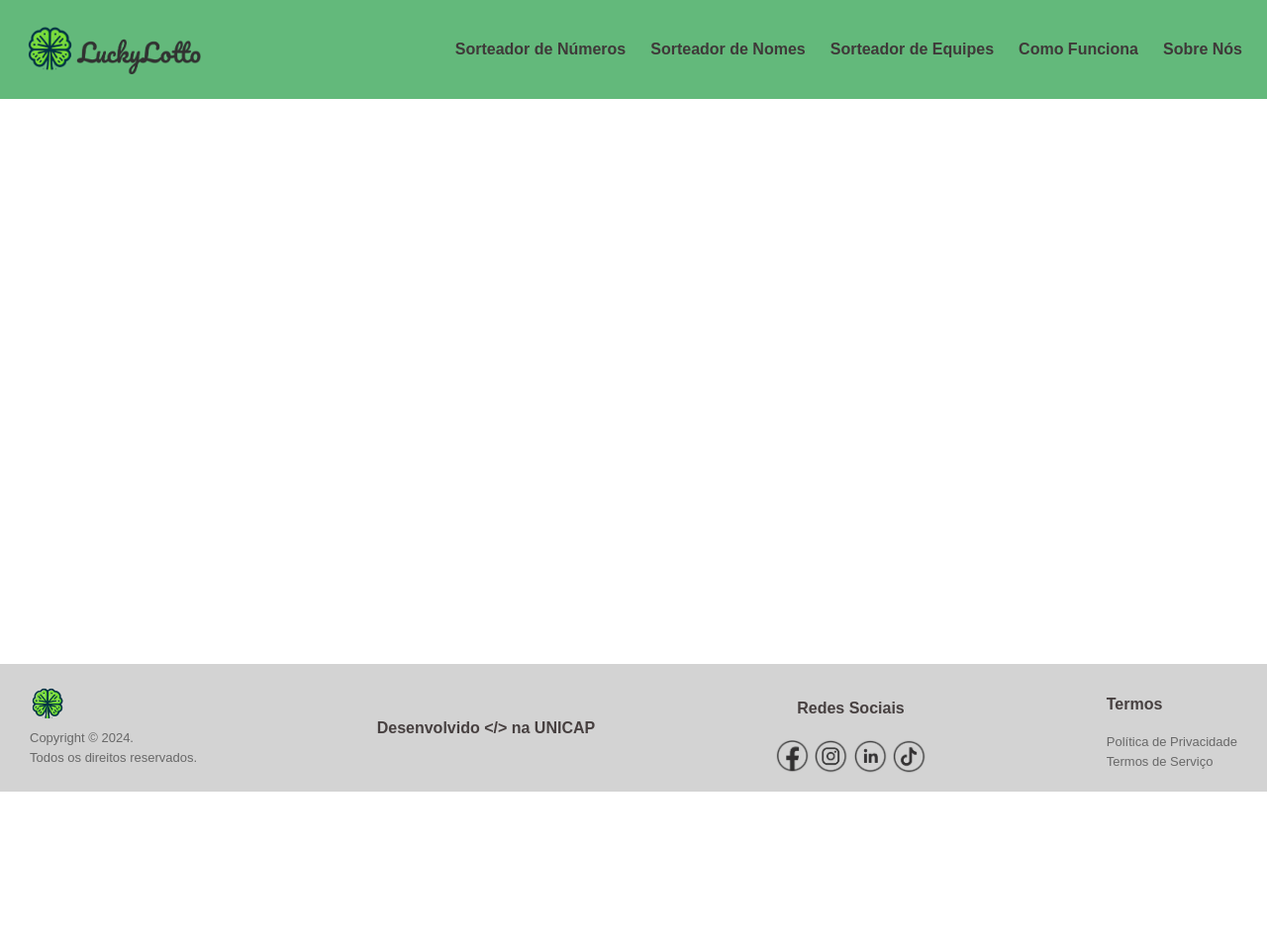
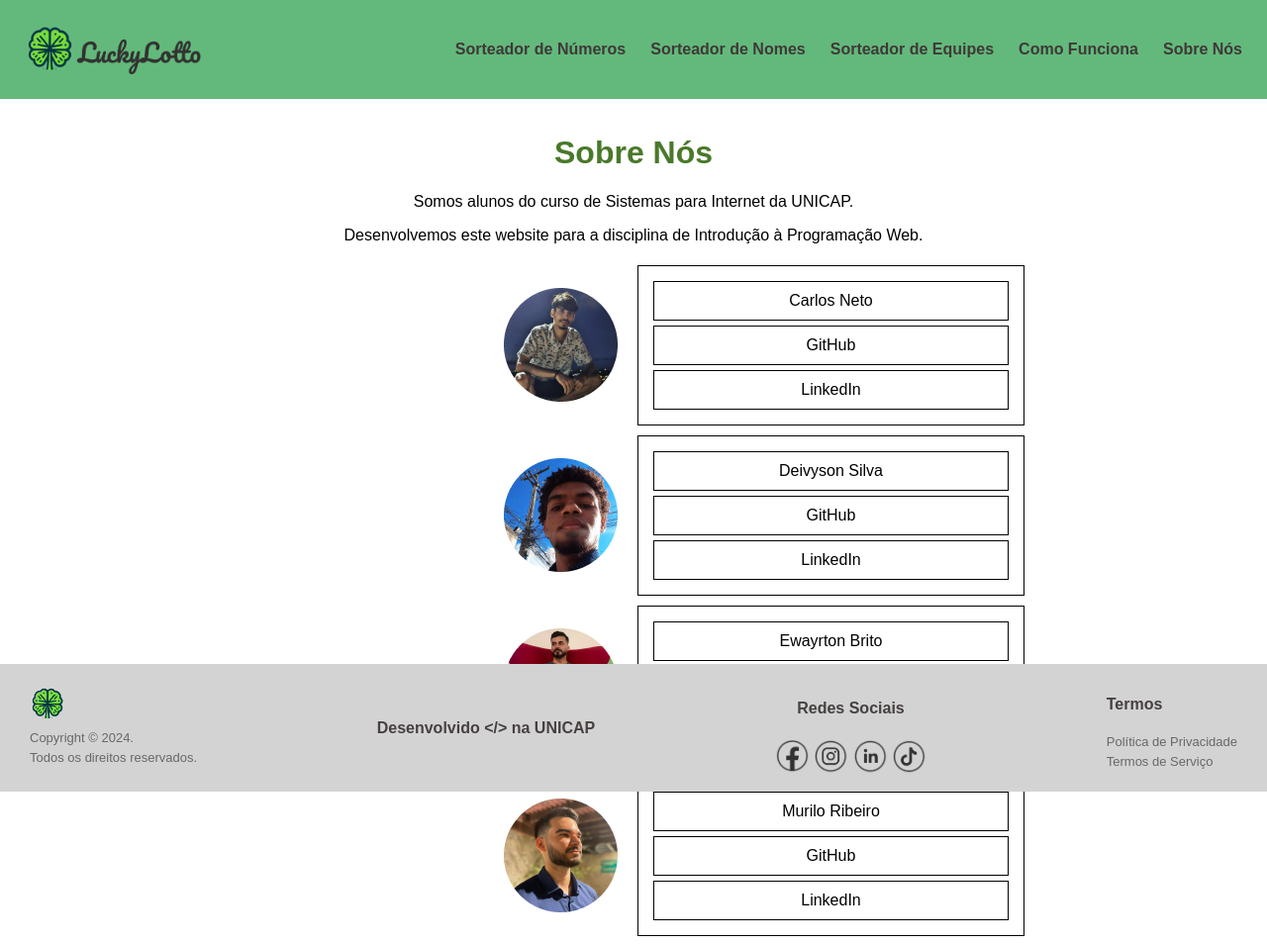
Before and after one commit to deivysonjds/sorteador, a plain HTML site: page src/sobre_nos/index.html in a window 1280 px wide. Shown: the whole page at 99% size. Before the commit the page ends 800 px from the top, so only its background shows below. Drawn offline with Linux system fonts and the light colour scheme.

Commit message:
página sobre nós

```diff
--- a/src/sobre_nos/index.html
+++ b/src/sobre_nos/index.html
@@ -21,6 +21,61 @@
     </header>
 
     <main>
+        <h1>Sobre Nós</h1>
+        <p>Somos alunos do curso de Sistemas para Internet da UNICAP.</p>
+        <p>Desenvolvemos este website para a disciplina de Introdução à Programação Web.</p>
+       <div class="div-center">
+        <section class="container">
+            <div class="item profile">
+              <img src="/src/sobre_nos/carlos_neto_profile_pic.png">
+            </div>
+            <div class="item list">
+              <div class="item list">Carlos Neto</div>
+              <div class="item list">GitHub</div>
+              <div class="item list">LinkedIn</div>
+            </div>
+
+          </section>
+          <section class="container">
+            <div class="item profile">
+              <img src="/src/sobre_nos/deivyson_jose_profile_pic.png">
+            </div>
+            <div class="item list">
+              <div class="item list">Deivyson Silva</div>
+              <div class="item list">GitHub</div>
+              <div class="item list">LinkedIn</div>
+            </div>
+          </section>
+
+          <section class="container">
+            <div class="item profile">
+              <img src="/src/sobre_nos/ewayrton_brito_profile_pic.png">
+            </div>
+            <div class="item list">
+              <div class="item list">Ewayrton Brito</div>
+              <div class="item list">GitHub</div>
+              <div class="item list">LinkedIn</div>
+            </div>
+          </section>
+
+          <section class="container">
+            <div class="item profile">
+              <img src="/src/sobre_nos/murilo_ribeiro_profile_pic.png">
+            </div>
+            <div class="item list">
+              <div class="item list">Murilo Ribeiro</div>
+              <div class="item list">GitHub</div>
+              <div class="item list">LinkedIn</div>
+            </div>
+          </section>
+
+
+
+
+        </div>
+
+
+
 
     </main>
 
--- a/styles.css
+++ b/styles.css
@@ -134,3 +134,38 @@ footer{
     bottom: 0;
     left: 0;
 }
+
+.container {
+    display: flex;
+    width: 50rem;
+  }
+
+
+  .item {
+    flex: 1;
+  }
+
+
+  .item {
+
+    padding: 10px;
+    margin: 5px;
+  }
+
+  .div-center{
+    display: flex;
+    justify-content: center;
+    align-items: center;
+    flex-wrap: wrap;
+
+  }
+
+  .profile{
+    display: flex;
+    justify-content: right;
+    align-items: center;
+  }
+
+  .list{
+    border: 1px solid #000;
+  }
```
Also changed, not shown: src/sobre_nos/carlos_neto_profile_pic.png (added), src/sobre_nos/deivyson_jose_profile_pic.png (added), src/sobre_nos/ewayrton_brito_profile_pic.png (added), src/sobre_nos/murilo_ribeiro_profile_pic.png (added).
